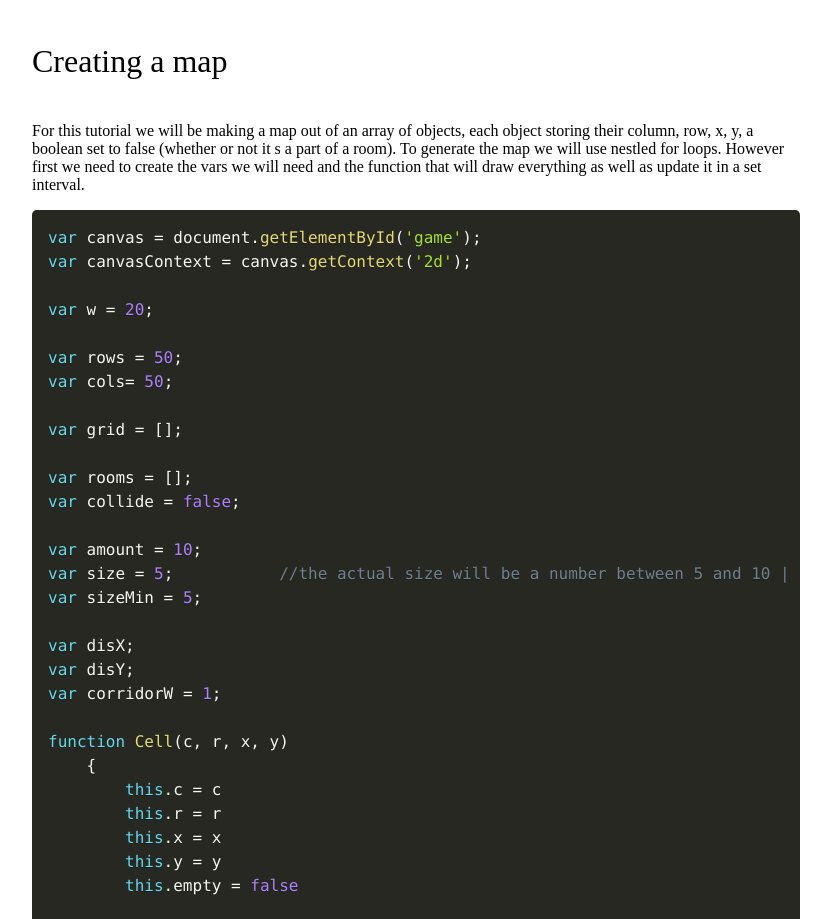
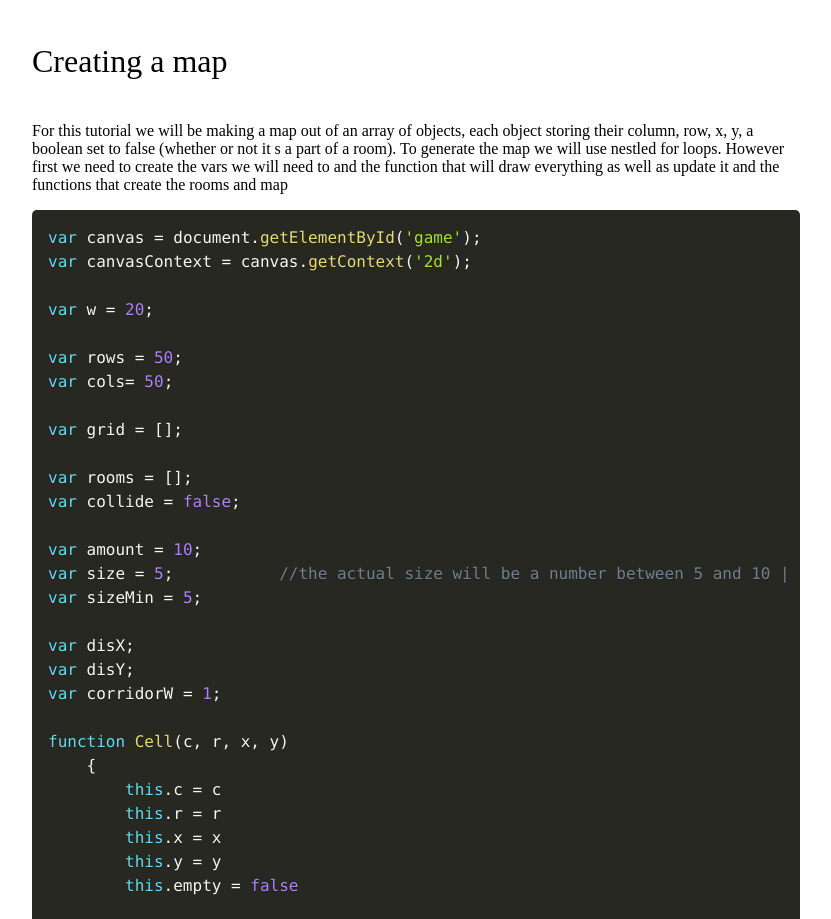
Before and after one commit to addisoncraik/tutorial, a plain HTML site: page index.html in a window 1280 px wide. Shown: the part 1260-2179 px from the top of the page, without its empty margins (224-1055 px from the left). Drawn offline with Linux system fonts and the light colour scheme.

Commit message:
Update index.html

```diff
--- a/index.html
+++ b/index.html
@@ -29,7 +29,7 @@
 
 			<article id="CreatingM">
 				<h2>Creating a map</h2>
-				<p>For this tutorial we will be making a map out of an array of objects, each object storing their column, row, x, y, a boolean set to false (whether or not it s a part of a room). To generate the map we will use nestled for loops. However first we need to create the vars we will need and the function that will draw everything as well as update it in a set interval.<br>
+				<p>For this tutorial we will be making a map out of an array of objects, each object storing their column, row, x, y, a boolean set to false (whether or not it s a part of a room). To generate the map we will use nestled for loops. However first we need to create the vars we will need to and the function that will draw everything as well as update it and the functions that create the rooms and map<br>
 
 <pre><code class="language-js">var canvas = document.getElementById('game');
 var canvasContext = canvas.getContext('2d');
```
